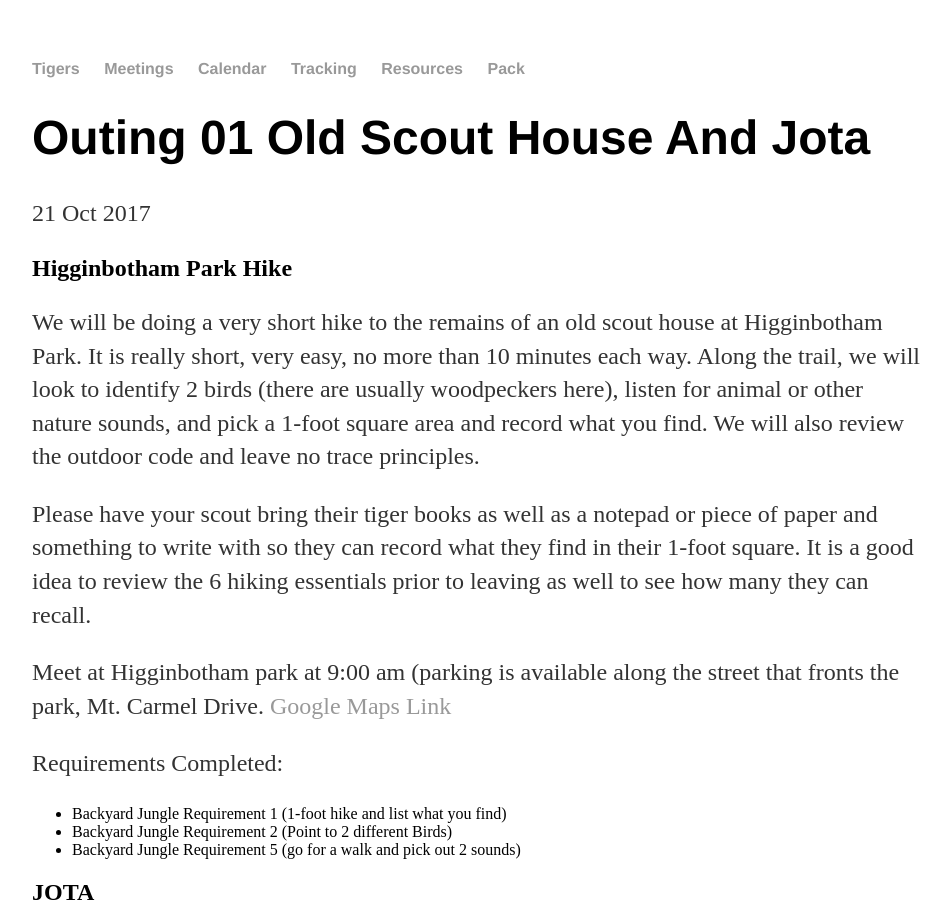
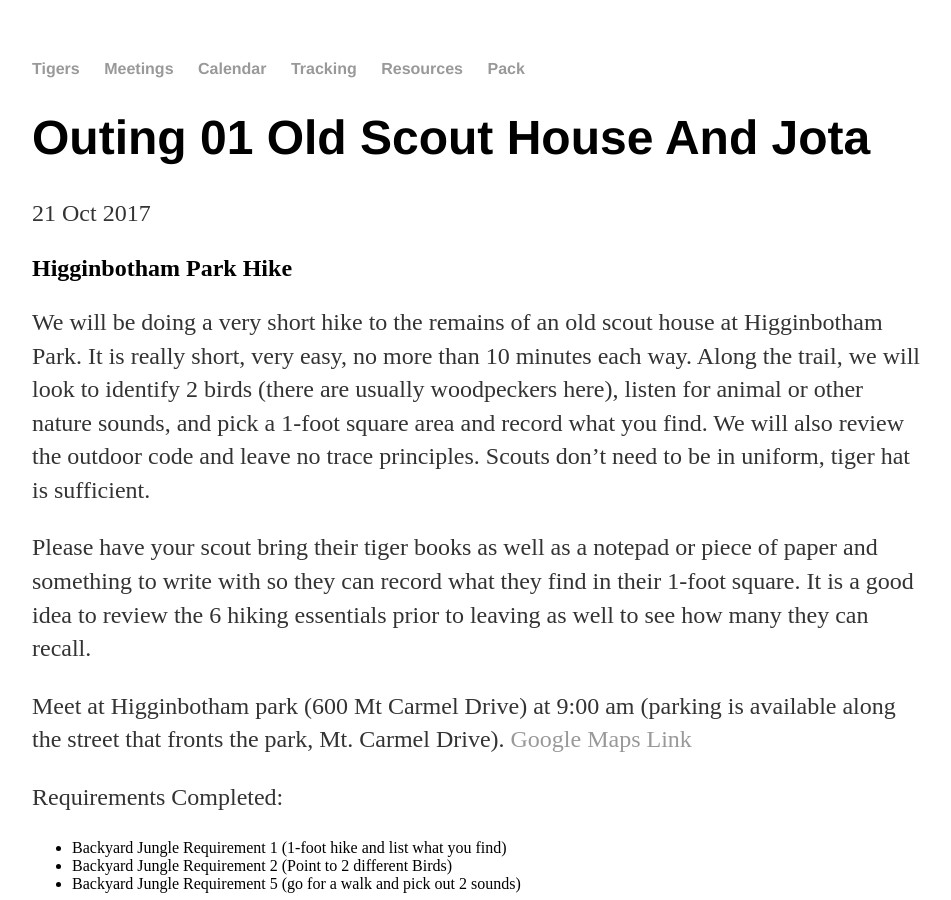
Before and after one commit to clare-pack818/clare-pack818.github.io, a Jekyll site: the page built from _posts/2017-10-21-Outing-01-Old-Scout-House-and-JOTA.md, in a window 1280 px wide and 900 px high. Shown: the whole window, without its empty margins (160-1111 px from the left). Built offline with Jekyll 4.4.1, drawn with Linux system fonts in a browser that asks for light colours; our own code applies the rules of GitHub Pages for plain Markdown files.

Commit message:
Update 2017-10-21-Outing-01-Old-Scout-House-and-JOTA.md

```diff
--- a/_posts/2017-10-21-Outing-01-Old-Scout-House-and-JOTA.md
+++ b/_posts/2017-10-21-Outing-01-Old-Scout-House-and-JOTA.md
@@ -1,9 +1,9 @@
 ## Higginbotham Park Hike
-We will be doing a very short hike to the remains of an old scout house at Higginbotham Park.  It is really short, very easy, no more than 10 minutes each way.  Along the trail, we will look to identify 2 birds (there are usually woodpeckers here), listen for animal or other nature sounds, and pick a 1-foot square area and record what you find.  We will also review the outdoor code and leave no trace principles.
+We will be doing a very short hike to the remains of an old scout house at Higginbotham Park.  It is really short, very easy, no more than 10 minutes each way.  Along the trail, we will look to identify 2 birds (there are usually woodpeckers here), listen for animal or other nature sounds, and pick a 1-foot square area and record what you find.  We will also review the outdoor code and leave no trace principles. Scouts don't need to be in uniform, tiger hat is sufficient.
 
 Please have your scout bring their tiger books as well as a notepad or piece of paper and something to write with so they can record what they find in their 1-foot square.  It is a good idea to review the 6 hiking essentials prior to leaving as well to see how many they can recall.
 
-Meet at Higginbotham park at 9:00 am (parking is available along the street that fronts the park, Mt. Carmel Drive.  [Google Maps Link](https://www.google.com/maps/place/Higginbotham+Park/@34.1274015,-117.727046,17z/data=!4m5!3m4!1s0x80c3303b302f22f7:0xcd87a9d22dc23ab9!8m2!3d34.127366!4d-117.7249646)
+Meet at Higginbotham park (600 Mt Carmel Drive) at 9:00 am (parking is available along the street that fronts the park, Mt. Carmel Drive).  [Google Maps Link](https://www.google.com/maps/place/Higginbotham+Park/@34.1274015,-117.727046,17z/data=!4m5!3m4!1s0x80c3303b302f22f7:0xcd87a9d22dc23ab9!8m2!3d34.127366!4d-117.7249646)
 
 Requirements Completed:
 <ul>
```
